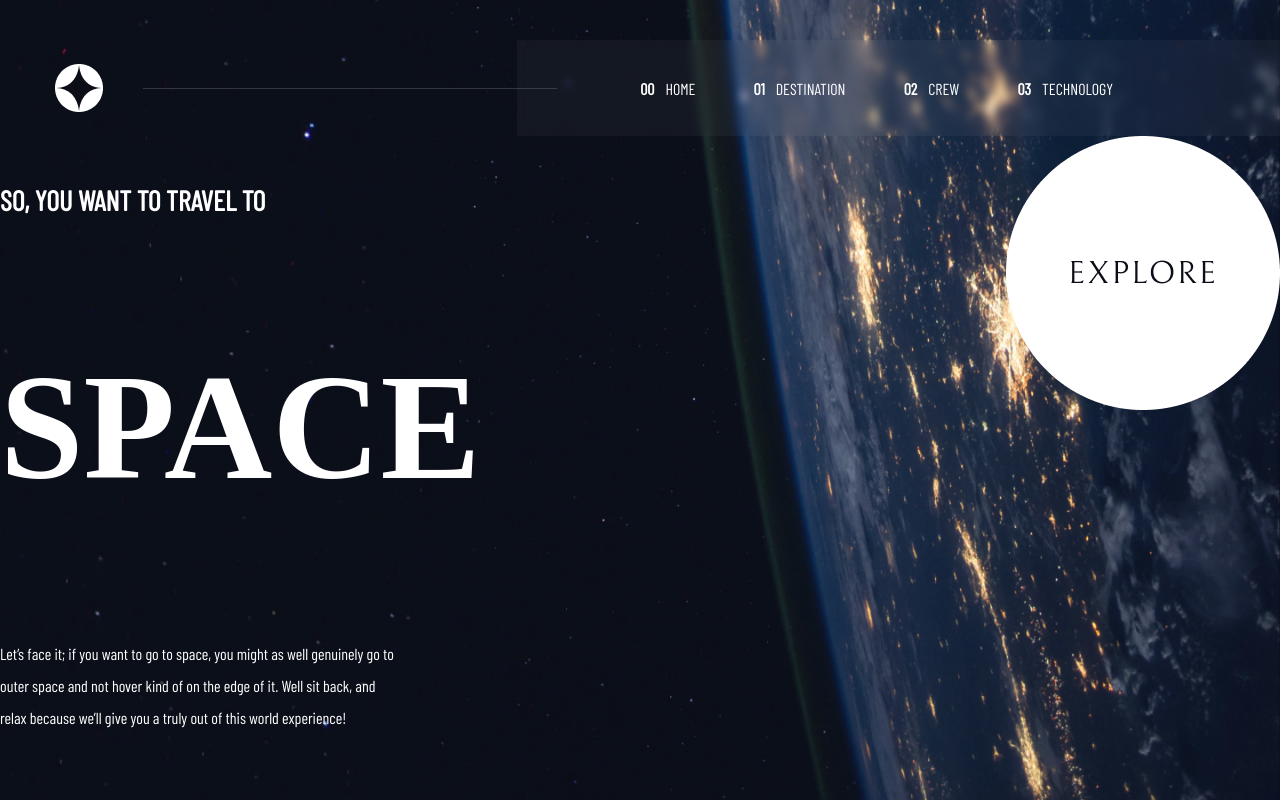
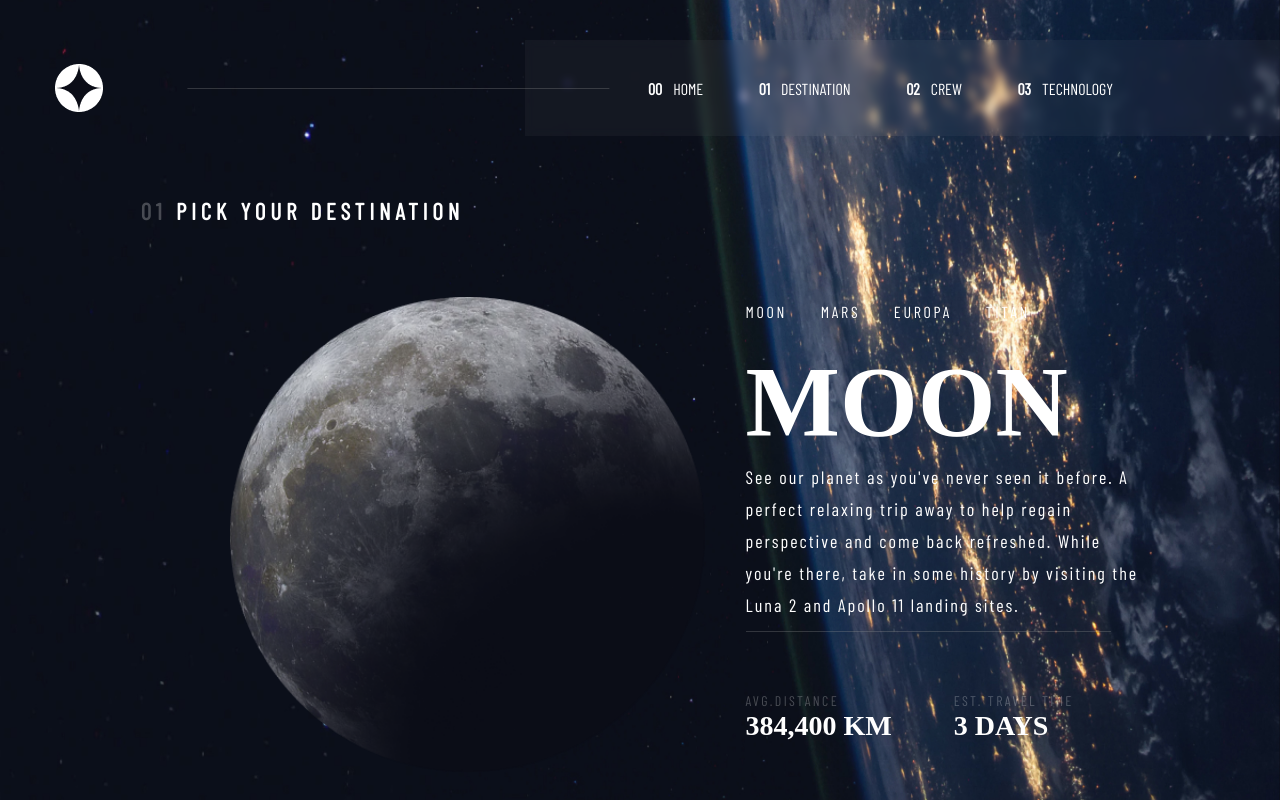
Before and after one commit to baranero/space-web-react-scss, a React (Create React App) app: page /destination in a window 1280 px wide. Built offline with nearby package versions, Linux system fonts and the light colour scheme; a web font is replaced by a local one.

Commit message:
conditional background setting

```diff
--- a/package.json
+++ b/package.json
@@ -35,5 +35,8 @@
       "last 1 firefox version",
       "last 1 safari version"
     ]
+  },
+  "devDependencies": {
+    "react-router-dom": "^6.6.2"
   }
 }
--- a/src/App.js
+++ b/src/App.js
@@ -1,13 +1,32 @@
-import { Fragment } from 'react';
+import { Fragment, useState } from 'react';
+import { BrowserRouter, Route, Routes, useLocation } from 'react-router-dom';
 import './App.sass';
+import Destination from './components/Destination/Destination';
 import Header from './components/Header/Header';
 import HomePage from './components/HomePage/HomePage';
+import {moonsData} from './data'
+import homepage from "./images/homepage-background.jpg"
+import destination from "./images/destination-background.jpg"
+
+
+console.log(moonsData);
 
 function App() {
+
+  const [background, setBackground] = useState(homepage)
+
   return (
-    <Fragment>
-      <HomePage/>
-    </Fragment>
+
+      <BrowserRouter>
+        <div className='App' style={{ backgroundImage: `url(${background})` }} >
+          <Header onBackground={setBackground} destination={destination} homepage={homepage} />
+          <Routes>``
+            <Route path='/' element={<HomePage/>}/>
+            <Route path='/destination' element={<Destination data={moonsData}/>}/>
+          </Routes>
+          </div>
+      </BrowserRouter>
+
   );
 }
 
--- a/src/App.sass
+++ b/src/App.sass
@@ -1,7 +1,19 @@
 @import './styles/variables'
 
-body
-    background-image: url("images/homepage-background.jpg")
+.App
+    height: 100vh
     background-repeat: no-repeat
     background-size: cover
     background-attachment: fixed
+    overflow-y: hidden
+
+a
+    text-decoration: none
+    color: $color-white
+
+p
+    font-family: $head-5-font
+    font-size: 18px
+    line-height: 32px
+    margin: 0
+    letter-spacing: 2px
--- /dev/null
+++ b/src/components/Destination/Destination.js
@@ -0,0 +1,45 @@
+import { useLocation } from 'react-router-dom';
+import './Destination.sass';
+import destination from '../../images/destination-background.jpg'
+
+const Destination = (props) => {
+
+
+
+    return (
+        <section className='container'>
+            <div className='title'>
+                <h5><span>01</span> PICK YOUR DESTINATION</h5>
+            </div>
+            <div className='image'>
+                <img src={props.data[0].image} alt="Moon" />
+            </div>
+            <div className='navigate'>
+                <ul>
+                    {props.data.map((item) => (
+                        <li key={item.id}>{item.name}</li>
+                    ))}
+                </ul>
+            </div>
+            <div className='name'>
+                <h2>{props.data[0].name}</h2>
+            </div>
+            <div className='description'>
+                <p>{props.data[0].description}</p>
+            </div>
+            <div className="line-cont">
+                <hr className='line'/>
+            </div>
+            <div className='distance'>
+                <span>AVG.DISTANCE</span>
+                <h6>{props.data[0].distance}</h6>
+            </div>
+            <div className='time'>
+                <span>EST. TRAVEL TIME</span>
+                <h6>{props.data[0].travel}</h6>
+            </div>
+        </section>
+    )
+}
+
+export default Destination
--- /dev/null
+++ b/src/components/Destination/Destination.sass
@@ -0,0 +1,103 @@
+@import '../../styles/variables'
+
+.container
+
+    display: grid
+    color: $color-white
+    grid-template-columns: 3fr 1fr 1fr
+    grid-auto-rows: 150px 50px 130px 150px 30px 60px 80px
+    align-items: center
+    justify-content: left
+    margin-left: 11%
+    margin-right: 10%
+    column-gap: 10px
+
+
+    .title
+        grid-column: 1 / 4
+        grid-row: 1 / 2
+        font-family: $head-5-font
+        font-size: $head-5-size
+        letter-spacing: 4.75px
+
+    span
+        opacity: 25%
+
+    .image
+        grid-column: 1 / 2
+        grid-row: 2 / 8
+        margin-left: 15%
+
+        img
+            max-width: 475px
+            width: 100%
+
+
+    .navigate
+        grid-column: 2 / 4
+        grid-row: 2 / 3
+
+        ul
+            list-style: none
+            display: flex
+            justify-content: space-between
+            padding: 0
+            font-family: $head-5-font
+            font-size: 16px
+            letter-spacing: 2.7px
+            margin-right: 30%
+
+    .name
+        grid-column: 2 / 4
+        grid-row: 3 / 4
+
+
+        h2
+            margin: 0
+            font-family: $head-2-font
+            font-size: $head-2-size
+
+    .description
+        grid-column: 2 / 4
+        grid-row: 4 / 5
+
+    .line-cont
+        grid-column: 2 / 4
+        grid-row: 5 / 6
+
+        .line
+
+            border: none
+            height: 1px
+            width: 90%
+            margin: 30px 0
+            background: #97979748
+
+
+    .distance
+        grid-column: 2 / 3
+        grid-row: 6 / 8
+
+        h6
+            font-family: $head-1-font
+            font-size: $head-5-size
+            margin: 0
+
+        span
+            font-family: $head-5-font
+            font-size: 14px
+            letter-spacing: 2.35px
+
+    .time
+        grid-column: 3 / 4
+        grid-row: 6 / 8
+
+        h6
+            font-family: $head-1-font
+            font-size: $head-5-size
+            margin: 0
+
+        span
+            font-family: $head-5-font
+            font-size: 14px
+            letter-spacing: 2.35px
--- a/src/components/Header/Header.js
+++ b/src/components/Header/Header.js
@@ -1,14 +1,18 @@
+import { Link } from "react-router-dom"
 import logo from "..//..//images/logo.png"
 import './Header.sass'
 
 const Header = (props) => {
+
+
+
     return (
         <header>
             <img src={logo} alt="Logo" />
             <hr/>
             <ul>
-                <li><span>00</span>HOME</li>
-                <li><span>01</span>DESTINATION</li>
+                <li><Link onClick={() => props.onBackground(props.homepage)} to="/"><span>00</span>HOME</Link></li>
+                <li><Link onClick={() => props.onBackground(props.destination)} to="/destination"><span>01</span>DESTINATION</Link></li>
                 <li><span>02</span>CREW</li>
                 <li><span>03</span>TECHNOLOGY</li>
             </ul>
--- a/src/components/Header/Header.sass
+++ b/src/components/Header/Header.sass
@@ -1,4 +1,5 @@
 @import '../../styles/variables'
+
 
 header
     align-items: center
@@ -37,6 +38,6 @@ header
         border: none
         background: #97979748
         height: 1px
-        width: 473px
+        width: 40%
         z-index: 1
-        transform: translateX(40px)
+        transform: translateX(20%)
--- a/src/components/HomePage/HomePage.js
+++ b/src/components/HomePage/HomePage.js
@@ -2,18 +2,20 @@ import './HomePage.sass'
 import { Fragment } from 'react'
 import explore from '../../images/oval.png'
 import Header from '../Header/Header'
+import { Link, useLocation } from 'react-router-dom'
 
 const HomePage = (props) => {
+    const location = useLocation()
+    console.log(location);
     return (
         <Fragment>
-            <Header/>
             <section className='main-page'>
                 <div className='main-page-description'>
                     <h5>SO, YOU WANT TO TRAVEL TO</h5>
                     <h1>SPACE</h1>
                     <p>Let’s face it; if you want to go to space, you might as well genuinely go to outer space and not hover kind of on the edge of it. Well sit back, and relax because we’ll give you a truly out of this world experience!</p>
                 </div>
-                <img src={explore} alt="Explore button" />
+                <Link to="/destination"><img src={explore} alt="Explore button" /></Link>
             </section>
         </Fragment>
     )
--- a/src/components/HomePage/HomePage.sass
+++ b/src/components/HomePage/HomePage.sass
@@ -1,25 +1,50 @@
 @import '../../styles/variables'
 
+
 .main-page
-    display: flex
-    justify-content: space-between
+    display: grid
+    grid-template-columns: 440px 1fr 274px
+    grid-template-rows: 500px
+    margin: 251px 0 131px 8%
+    overflow: hidden
+    column-gap: 40px
 
     .main-page-description
         color: $color-white
-        width: 400px
+        grid-column: 1/2
 
         h5
             font-family: $head-5-font
             font-size: $head-5-size
+            margin: 0 0 24px
+            letter-spacing: 4.75px
 
         h1
             font-family: $head-1-font
             font-size: $head-1-size
+            margin: 0 0 24px
+            font-weight: 400
 
         p
             font-family: $head-5-font
+            font-size: 18px
             line-height: 32px
+            margin: 0
+            height: 130px
+            letter-spacing: 2px
 
     img
         width: 274px
         height: 274px
+        border-radius: 100%
+        transform: translate(-60px, -60px)
+
+
+    img:hover
+        box-shadow: 0 0 0 60px rgba(94, 94, 94, 0.5)
+        transition: 0.15s
+
+    a
+        align-self: flex-end
+        justify-self: flex-end
+        grid-column: 3/4
--- a/src/data.js
+++ b/src/data.js
@@ -1,47 +1,60 @@
+
 export const moonsData = [
     {
+        id: 1,
         name: "MOON",
         description: "See our planet as you've never seen it before. A perfect relaxing trip away to help regain perspective and come back refreshed. While you're there, take in some history by visiting the Luna 2 and Apollo 11 landing sites.",
         distance: "384,400 KM",
-        travel: "3 DAYS"
+        travel: "3 DAYS",
+        image: require("./images/moon.png")
     },
     {
+        id: 2,
         name: "MARS",
         description: "Don't forget to pack your hiking boots. You’ll need them to tackle Olympus Mons, the tallest planetary mountain in our solar system. It's two and a half times the size of Everest!",
         distance: "225 MIL.KM",
-        travel: "9 MONTHS"
+        travel: "9 MONTHS",
+        image: require("./images/mars.png")
     },
     {
+        id: 3,
         name: "EUROPA",
         description: "The smallest of the four Galilean moons orbiting Jupiter, Europa is a winter lover's dream. With an icy surface, it's perfect for a bit of ice skating, curling, hockey, or simple relaxation in your snug wintery cabin.",
         distance: "628 MIL.KM",
-        travel: "3 YEARS"
+        travel: "3 YEARS",
+        image: require("./images/europa.png")
     },
     {
+        id: 4,
         name: "TITAN",
         description: "The only moon known to have a dense atmosphere other than Earth, Titan is a home away from home (just a few hundred degrees colder!). As a bonus, you get striking views of the Rings of Saturn.",
         distance: "1.6 BIL.KM",
-        travel: "7 YEARS"
+        travel: "7 YEARS",
+        image: require("./images/titan.png")
     },
 ]
 
 export const crewsData = [
     {
+        id: 1,
         function: "COMMANDER",
         name: "DOUGLAS HURLEY",
         description: "Douglas Gerald Hurley is an American engineer, former Marine Corps pilot and former NASA astronaut. He launched into space for the third time as commander of Crew Dragon Demo-2."
     },
     {
+        id: 2,
         function: "MISSION SPECIALIST",
         name: "MARK SHUTTLEWORTH",
         description: "Mark Richard Shuttleworth is the founder and CEO of Canonical, the company behind the Linux-based Ubuntu operating system. Shuttleworth became the first South African to travel to space as a space tourist."
     },
     {
+        id: 3,
         function: "PILOT",
         name: "VICTOR GLOVER",
         description: "Pilot on the first operational flight of the SpaceX Crew Dragon to the International Space Station. Glover is a commander in the U.S. Navy where he pilots an F/A-18.He was a crew member of Expedition 64, and served as a station systems flight engineer."
     },
     {
+        id: 4,
         function: "FLIGHT ENGINEER",
         name: "ANOUSHEH ANSARI",
         description: "Anousheh Ansari is an Iranian American engineer and co-founder of Prodea Systems. Ansari was the fourth self-funded space tourist, the first self-funded woman to fly to the ISS, and the first Iranian in space."
@@ -50,14 +63,17 @@ export const crewsData = [
 
 export const technologiesData = [
     {
+        id: 1,
         type: "LAUNCH VEHICLE",
         description: "A launch vehicle or carrier rocket is a rocket-propelled vehicle used to carry a payload from Earth's surface to space, usually to Earth orbit or beyond. Our WEB-X carrier rocket is the most powerful in operation. Standing 150 metres tall, it's quite an awe-inspiring sight on the launch pad!"
     },
     {
+        id: 2,
         type: "SPACEPORT",
         description: "A spaceport or cosmodrome is a site for launching (or receiving) spacecraft, by analogy to the seaport for ships or airport for aircraft. Based in the famous Cape Canaveral, our spaceport is ideally situated to take advantage of the Earth’s rotation for launch."
     },
     {
+        id: 3,
         type: "SPACE CAPSULE",
         description: "A space capsule is an often-crewed spacecraft that uses a blunt-body reentry capsule to reenter the Earth's atmosphere without wings. Our capsule is where you'll spend your time during the flight. It includes a space gym, cinema, and plenty of other activities to keep you entertained."
     },
--- a/src/index.js
+++ b/src/index.js
@@ -1,4 +1,4 @@
-import React from 'react';
+import React, { StrictMode } from 'react';
 import ReactDOM from 'react-dom/client';
 import './index.css';
 import App from './App';
@@ -6,9 +6,9 @@ import reportWebVitals from './reportWebVitals';
 
 const root = ReactDOM.createRoot(document.getElementById('root'));
 root.render(
-  <React.StrictMode>
-    <App />
-  </React.StrictMode>
+  <StrictMode>
+      <App />
+  </StrictMode>
 );
 
 // If you want to start measuring performance in your app, pass a function
```
Also changed, not shown: 1 other file (tests, documents, lock files or other folders).
